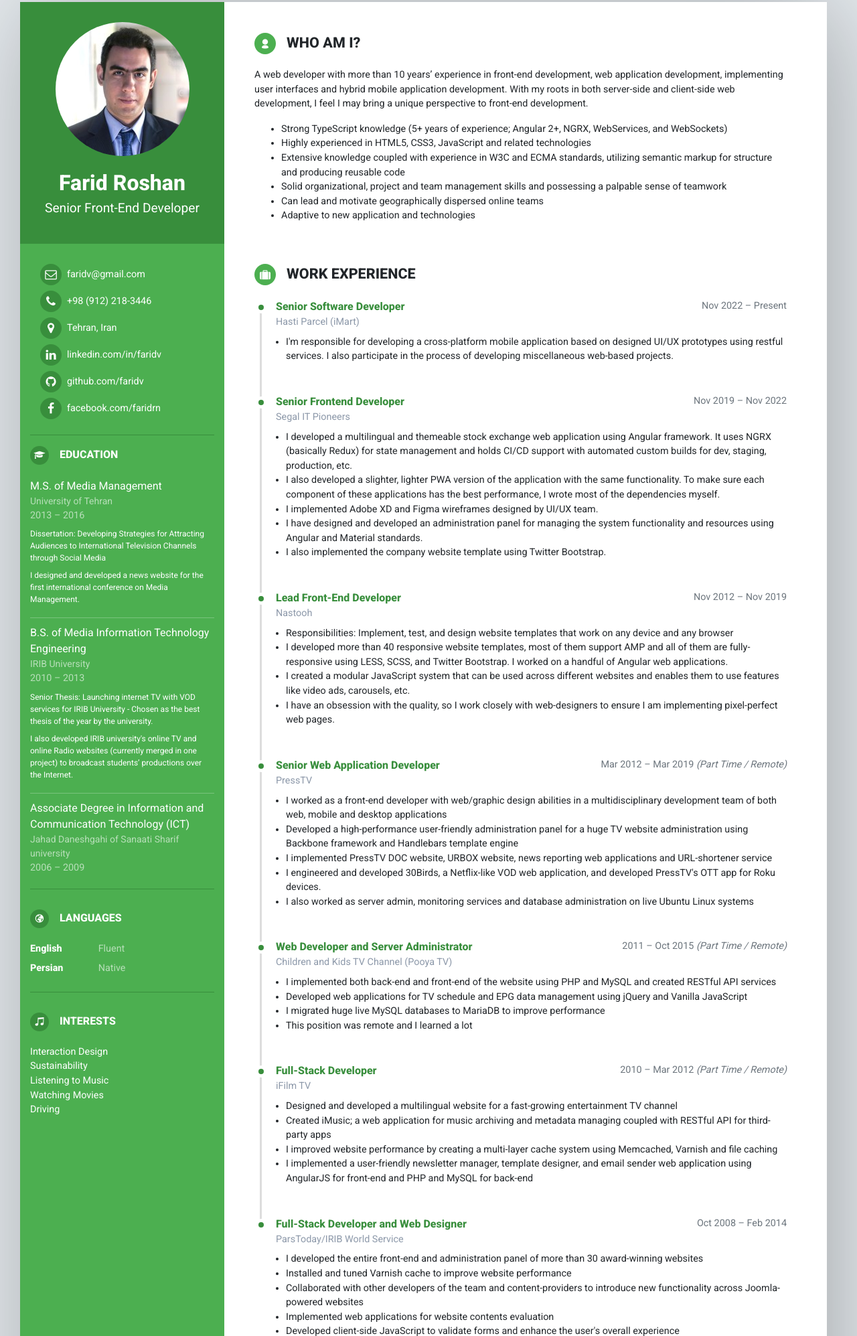
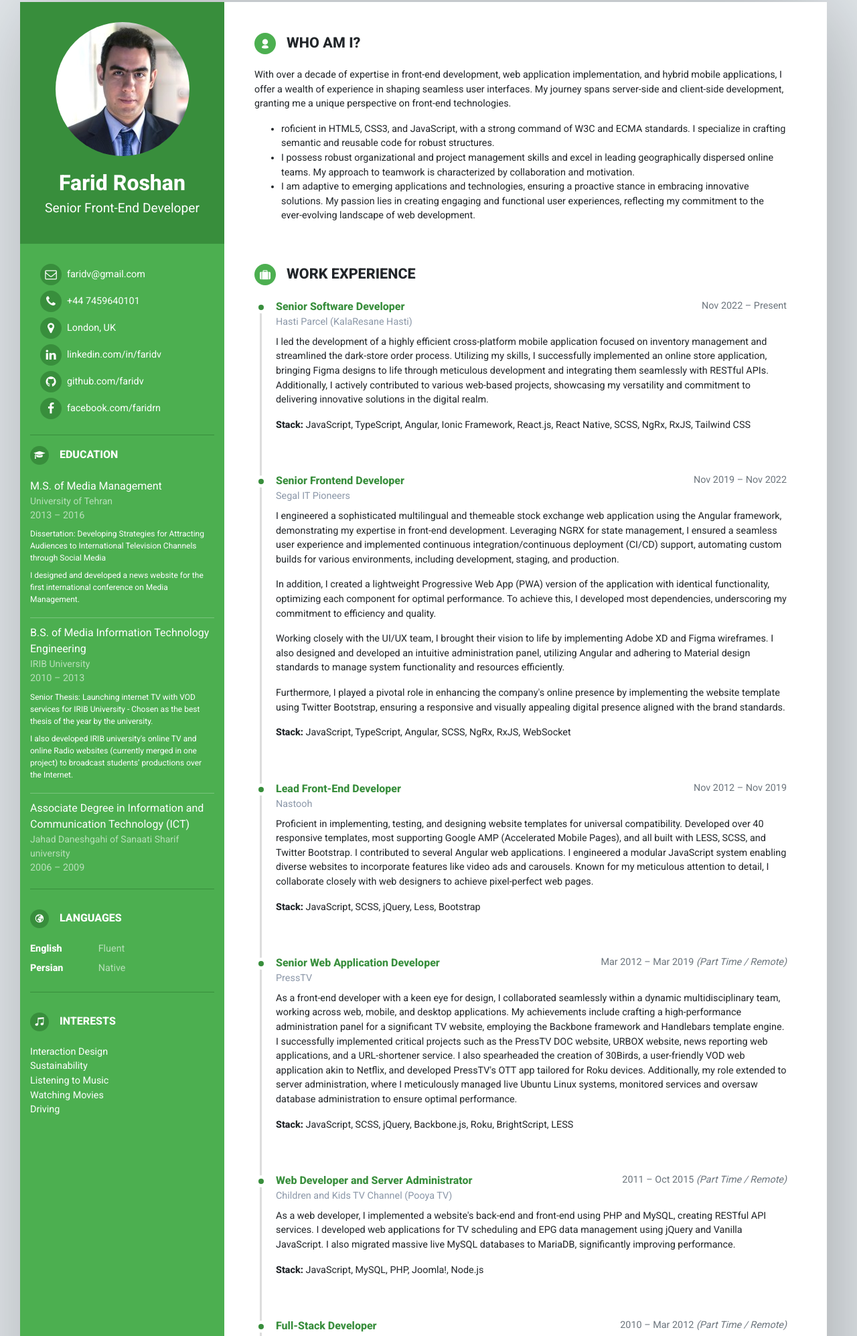
Before and after one commit to faridv/cv, a plain HTML site: page index.html in a window 1280 px wide. Shown: the part 37-2032 px from the top of the page at 67% size. Drawn offline with Linux system fonts and the light colour scheme.

Commit message:
updated entries

```diff
--- a/index.html
+++ b/index.html
@@ -27,10 +27,10 @@
                     <a href="mailto:faridv@gmail.com">faridv@gmail.com</a>
                 </li>
                 <li class="phone">
-                    <a href="tel:+989122183446">+98 (912) 218-3446</a>
+                    <a href="tel:+989122183446">+44 7459640101</a>
                 </li>
                 <li class="address">
-                    Tehran, Iran
+                    London, UK
                 </li>
                 <li class="linkedin">
                     <a href="https://www.linkedin.com/in/faridv/">linkedin.com/in/faridv</a>
@@ -123,15 +123,13 @@
                         <h2>Who Am I?</h2>
                     </header>
                     <div>
-                        <p>A web developer with more than 10 years’ experience in front-end development, web application development, implementing user interfaces and hybrid mobile application development. With my roots in both server-side
-                            and client-side web development, I feel I may bring a unique perspective to front-end development.</p>
+                        <p>With over a decade of expertise in front-end development, web application implementation, and hybrid mobile applications, I offer a wealth of experience in shaping seamless user interfaces. My journey spans
+                            server-side and client-side development, granting me a unique perspective on front-end technologies.</p>
                         <ul>
-                            <li>Strong TypeScript knowledge (5+ years of experience; Angular 2+, NGRX, WebServices, and WebSockets)</li>
-                            <li>Highly experienced in HTML5, CSS3, JavaScript and related technologies</li>
-                            <li>Extensive knowledge coupled with experience in W3C and ECMA standards, utilizing semantic markup for structure and producing reusable code</li>
-                            <li>Solid organizational, project and team management skills and possessing a palpable sense of teamwork</li>
-                            <li>Can lead and motivate geographically dispersed online teams</li>
-                            <li>Adaptive to new application and technologies</li>
+                            <li>roficient in HTML5, CSS3, and JavaScript, with a strong command of W3C and ECMA standards. I specialize in crafting semantic and reusable code for robust structures.</li>
+                            <li>I possess robust organizational and project management skills and excel in leading geographically dispersed online teams. My approach to teamwork is characterized by collaboration and motivation.</li>
+                            <li>I am adaptive to emerging applications and technologies, ensuring a proactive stance in embracing innovative solutions. My passion lies in creating engaging and functional user experiences, reflecting my
+                                commitment to the ever-evolving landscape of web development.</li>
                         </ul>
                     </div>
                 </section>
@@ -145,13 +143,13 @@
                                 <div class="header">
                                     <div class="date">Nov 2022 – Present</div>
                                     <h3 class="position">Senior Software Developer</h3>
-                                    <a href="http://imart.express/" class="company" target="_blank">Hasti Parcel (iMart)</a>
+                                    <a href="http://imart.express/" class="company" target="_blank">Hasti Parcel (KalaResane Hasti)</a>
                                 </div>
                                 <div class="desc">
-                                    <ul>
-                                        <li>I'm responsible for developing a cross-platform mobile application based on designed UI/UX prototypes using restful services. I also participate in the process of developing miscellaneous
-                                            web-based projects.</li>
-                                    </ul>
+                                    <p>I led the development of a highly efficient cross-platform mobile application focused on inventory management and streamlined the dark-store order process. Utilizing my skills, I successfully
+                                        implemented an online store application, bringing Figma designs to life through meticulous development and integrating them seamlessly with RESTful APIs. Additionally, I actively contributed to
+                                        various web-based projects, showcasing my versatility and commitment to delivering innovative solutions in the digital realm.</p>
+                                    <p><strong>Stack:</strong> JavaScript, TypeScript, Angular, Ionic Framework, React.js, React Native, SCSS, NgRx, RxJS, Tailwind CSS</p>
                                 </div>
                             </li>
                             <li>
@@ -161,19 +159,16 @@
                                     <a href="http://segalitp.com" class="company" target="_blank">Segal IT Pioneers</a>
                                 </div>
                                 <div class="desc">
-                                    <ul>
-                                        <li>I developed a multilingual and themeable stock exchange web application using Angular framework. It uses NGRX (basically Redux) for state management and holds CI/CD support with automated custom
-                                            builds for dev, staging, production, etc.
-                                        </li>
-                                        <li>I also developed a slighter, lighter PWA version of the application with the same functionality. To make sure each component of these applications has the best performance, I wrote most of the
-                                            dependencies myself.
-                                        </li>
-                                        <li>I implemented Adobe XD and Figma wireframes designed by UI/UX team.
-                                        </li>
-                                        <li>I have designed and developed an administration panel for managing the system functionality and resources using Angular and Material standards.
-                                        </li>
-                                        <li>I also implemented the company website template using Twitter Bootstrap.</li>
-                                    </ul>
+                                    <p>I engineered a sophisticated multilingual and themeable stock exchange web application using the Angular framework, demonstrating my expertise in front-end development. Leveraging NGRX for state
+                                        management, I ensured a seamless user experience and implemented continuous integration/continuous deployment (CI/CD) support, automating custom builds for various environments, including development,
+                                        staging, and production.</p>
+                                    <p>In addition, I created a lightweight Progressive Web App (PWA) version of the application with identical functionality, optimizing each component for optimal performance. To achieve this, I developed
+                                        most dependencies, underscoring my commitment to efficiency and quality.</p>
+                                    <p>Working closely with the UI/UX team, I brought their vision to life by implementing Adobe XD and Figma wireframes. I also designed and developed an intuitive administration panel, utilizing Angular and
+                                        adhering to Material design standards to manage system functionality and resources efficiently.</p>
+                                    <p>Furthermore, I played a pivotal role in enhancing the company's online presence by implementing the website template using Twitter Bootstrap, ensuring a responsive and visually appealing digital
+                                        presence aligned with the brand standards.</p>
+                                    <p><strong>Stack:</strong> JavaScript, TypeScript, Angular, SCSS, NgRx, RxJS, WebSocket</p>
                                 </div>
                             </li>
                             <li>
@@ -183,14 +178,10 @@
                                     <a href="http://nastooh.ir" class="company" target="_blank">Nastooh</a>
                                 </div>
                                 <div class="desc">
-                                    <ul>
-                                        <li>Responsibilities: Implement, test, and design website templates that work on any device and any browser</li>
-                                        <li>I developed more than 40 responsive website templates, most of them support AMP and all of them are fully-responsive using LESS, SCSS, and Twitter Bootstrap. I worked on a handful of Angular web
-                                            applications.
-                                        </li>
-                                        <li>I created a modular JavaScript system that can be used across different websites and enables them to use features like video ads, carousels, etc.</li>
-                                        <li>I have an obsession with the quality, so I work closely with web-designers to ensure I am implementing pixel-perfect web pages.</li>
-                                    </ul>
+                                    <p>Proficient in implementing, testing, and designing website templates for universal compatibility. Developed over 40 responsive templates, most supporting Google AMP (Accelerated Mobile Pages), and all
+                                        built with LESS, SCSS, and Twitter Bootstrap. I contributed to several Angular web applications. I engineered a modular JavaScript system enabling diverse websites to incorporate features like video
+                                        ads and carousels. Known for my meticulous attention to detail, I collaborate closely with web designers to achieve pixel-perfect web pages.</p>
+                                    <p><strong>Stack:</strong> JavaScript, SCSS, jQuery, Less, Bootstrap</p>
                                 </div>
                             </li>
                             <li>
@@ -200,13 +191,12 @@
                                     <a href="https://www.presstv.ir" class="company" target="_blank">PressTV</a>
                                 </div>
                                 <div class="desc">
-                                    <ul>
-                                        <li>I worked as a front-end developer with web/graphic design abilities in a multidisciplinary development team of both web, mobile and desktop applications</li>
-                                        <li>Developed a high-performance user-friendly administration panel for a huge TV website administration using Backbone framework and Handlebars template engine</li>
-                                        <li>I implemented PressTV DOC website, URBOX website, news reporting web applications and URL-shortener service</li>
-                                        <li>I engineered and developed 30Birds, a Netflix-like VOD web application, and developed PressTV's OTT app for Roku devices.</li>
-                                        <li>I also worked as server admin, monitoring services and database administration on live Ubuntu Linux systems</li>
-                                    </ul>
+                                    <p>As a front-end developer with a keen eye for design, I collaborated seamlessly within a dynamic multidisciplinary team, working across web, mobile, and desktop applications. My achievements include
+                                        crafting a high-performance administration panel for a significant TV website, employing the Backbone framework and Handlebars template engine. I successfully implemented critical projects such as the
+                                        PressTV DOC website, URBOX website, news reporting web applications, and a URL-shortener service. I also spearheaded the creation of 30Birds, a user-friendly VOD web application akin to Netflix, and
+                                        developed PressTV's OTT app tailored for Roku devices. Additionally, my role extended to server administration, where I meticulously managed live Ubuntu Linux systems, monitored services and oversaw
+                                        database administration to ensure optimal performance.</p>
+                                    <p><strong>Stack:</strong> JavaScript, SCSS, jQuery, Backbone.js, Roku, BrightScript, LESS</p>
                                 </div>
                             </li>
                             <li>
@@ -216,12 +206,9 @@
                                     <a href="http://pooyatv.ir" class="company" target="_blank">Children and Kids TV Channel (Pooya TV)</a>
                                 </div>
                                 <div class="desc">
-                                    <ul>
-                                        <li>I implemented both back-end and front-end of the website using PHP and MySQL and created RESTful API services</li>
-                                        <li>Developed web applications for TV schedule and EPG data management using jQuery and Vanilla JavaScript</li>
-                                        <li>I migrated huge live MySQL databases to MariaDB to improve performance</li>
-                                        <li>This position was remote and I learned a lot</li>
-                                    </ul>
+                                    <p>As a web developer, I implemented a website's back-end and front-end using PHP and MySQL, creating RESTful API services. I developed web applications for TV scheduling and EPG data management using
+                                        jQuery and Vanilla JavaScript. I also migrated massive live MySQL databases to MariaDB, significantly improving performance.</p>
+                                    <p><strong>Stack:</strong> JavaScript, MySQL, PHP, Joomla!, Node.js</p>
                                 </div>
                             </li>
                             <li>
@@ -231,12 +218,9 @@
                                     <a href="http://ifilmtv.com" class="company" target="_blank">iFilm TV</a>
                                 </div>
                                 <div class="desc">
-                                    <ul>
-                                        <li>Designed and developed a multilingual website for a fast-growing entertainment TV channel</li>
-                                        <li>Created iMusic; a web application for music archiving and metadata managing coupled with RESTful API for third-party apps</li>
-                                        <li>I improved website performance by creating a multi-layer cache system using Memcached, Varnish and file caching</li>
-                                        <li>I implemented a user-friendly newsletter manager, template designer, and email sender web application using AngularJS for front-end and PHP and MySQL for back-end</li>
-                                    </ul>
+                                    <p>As a web developer, I designed and developed a multilingual website for a fast-growing entertainment TV channel. I also created iMusic, a web application for music archiving and metadata managing
+                                        coupled with RESTful API for third-party apps. To improve website performance, I made a multi-layer cache system using Memcached, Varnish, and file caching. Additionally, I implemented a user-friendly
+                                        newsletter manager, template designer, and email sender web application using AngularJS for front-end and PHP and MySQL for back-end.</p>
                                 </div>
                             </li>
                             <li>
@@ -246,15 +230,10 @@
                                     <a href="https://parstoday.com" class="company" target="_blank">ParsToday/IRIB World Service</a>
                                 </div>
                                 <div class="desc">
-                                    <ul>
-                                        <li>I developed the entire front-end and administration panel of more than 30 award-winning websites</li>
-                                        <li>Installed and tuned Varnish cache to improve website performance</li>
-                                        <li>Collaborated with other developers of the team and content-providers to introduce new functionality across Joomla-powered websites</li>
-                                        <li>Implemented web applications for website contents evaluation</li>
-                                        <li>Developed client-side JavaScript to validate forms and enhance the user's overall experience</li>
-                                        <li>I Implemented a mobile application using Apache Cordova / PhoneGap</li>
-                                        <li>I also assisted the database development team with modifications to database schemas and the development of SQL scripts, queries, etc.</li>
-                                    </ul>
+                                    <p>I developed the entire front-end and administration panel of over 30 award-winning websites. Installed and tuned Varnish cache to improve website performance. Collaborated with other developers of the
+                                        team and content providers to introduce new functionality across Joomla-powered websites. Implemented web applications for website content evaluation and developed client-side JavaScript to validate
+                                        forms and enhance the user’s overall experience. Additionally, I implemented a mobile application using Apache Cordova / PhoneGap. I assisted the database development team with modifications to
+                                        database schemas and the development of SQL scripts, queries, etc.</p>
                                 </div>
                             </li>
                         </ul>
@@ -268,7 +247,24 @@
                         <ul>
                             <li>
                                 <div class="header">
-                                    <div class="date">Aug 2018 – Present</div>
+                                    <div class="date">Sep 2021 – Present</div>
+<!--                                    <a href="https://iribu.ac.ir/inter" class="company" target="_blank">Teaching at IRIB University</a>-->
+                                    <h3 class="position">Teaching at IRIB University</h3>
+                                </div>
+                                <figure>
+                                    <a href="https://iribu.ac.ir/inter">
+                                        <img src="./img/projects/classroom.jpg" alt="Teaching at IRIB University"/>
+                                    </a>
+                                </figure>
+                                <div class="desc">
+                                    <p>Taught graduate-level courses in Multimedia Production and Advanced Multimedia at IRIB University over four semesters. The courses covered multimedia history and technologies, UI/UX design principles,
+                                        and advanced digital audio and video production and analysis techniques. I gained valuable experience developing course curricula, lecturing, and mentoring master students in multimedia and production
+                                        skills. The students produced diverse multimedia projects applying concepts learned in class.</p>
+                                </div>
+                            </li>
+                            <li>
+                                <div class="header">
+                                    <div class="date">Aug 2018 – Oct 2023</div>
                                     <h3 class="position">Founder and Developer</h3>
                                     <a href="https://github.com/faridv/hop" class="company" target="_blank">HOP: HbbTV Open Platform</a>
                                 </div>
@@ -313,7 +309,7 @@
                                 </figure>
                                 <div class="desc">
                                     <p>I developed a multilingual and highly customizable cryptocurrency exchange
-                                        platform. In this project, I used Angular 5, later updated it to Angular 6, and used RESTful services from a multi-layer MVC.net back-end. I also used SCSS and Bootstrap for styling. Although the
+                                        platform. In this project, I used Angular franework, and used RESTful services from a multi-layer MVC.net back-end. I also used SCSS and Bootstrap for styling. Although the
                                         project was canceled before launch due to financial issues, the beta version of the application was ready at that time. We used Microsoft TFS for managing the project development and the team of
                                         developers/designers.</p>
                                 </div>
@@ -363,18 +359,18 @@
                             <dt class="col-12 col-sm-3">Languages</dt>
                             <dd class="col-12 col-sm-9">JavaScript, TypeScript, CSS, SCSS, LESS, HTML, PHP</dd>
                             <dt class="col-12 col-sm-3">Frameworks</dt>
-                            <dd class="col-12 col-sm-9">Angular 2+, BackboneJS, Vue, Slim Framework</dd>
+                            <dd class="col-12 col-sm-9">Angular 2+, React, React Native, Ionic</dd>
                             <dt class="col-12 col-sm-3">Libraries</dt>
-                            <dd class="col-12 col-sm-9">jQuery, jQuery UI, Twitter Bootstrap, UnderscoreJS, Handlebars</dd>
+                            <dd class="col-12 col-sm-9">Tailwind CSS, jQuery, Twitter Bootstrap, UnderscoreJS, Handlebars</dd>
                             <dt class="col-12 col-sm-3">Databases</dt>
                             <dd class="col-12 col-sm-9">MySQL, Redis, Memcached, MongoDB</dd>
-                            <dt class="col-12 col-sm-3">Source Control</dt>
-                            <dd class="col-12 col-sm-9">Git (GitHub, GitLab), Subversion SVN, Microsoft TFS</dd>
-                            <dt class="col-12 col-sm-3">Server Administration</dt>
-                            <dd class="col-12 col-sm-9">Ubuntu Linux, CentOS Linux, Microsoft Window Server</dd>
-                            <dt class="col-12 col-sm-3">Design Tools</dt>
-                            <dd class="col-12 col-sm-9">Adobe Photoshop, Adobe XD, Adobe Illustrator, Figma, Sketch, Adobe Flash</dd>
-                            <dd class="col-12">I'm also experienced in responsive web design, progressive web applications, SEO standards, and Single-page web applications (SPA).</dd>
+<!--                            <dt class="col-12 col-sm-3">Source Control</dt>-->
+<!--                            <dd class="col-12 col-sm-9">Git (GitHub, GitLab), Subversion SVN, Microsoft TFS</dd>-->
+<!--                            <dt class="col-12 col-sm-3">Server Administration</dt>-->
+<!--                            <dd class="col-12 col-sm-9">Ubuntu Linux, CentOS Linux, Microsoft Window Server</dd>-->
+<!--                            <dt class="col-12 col-sm-3">Design Tools</dt>-->
+<!--                            <dd class="col-12 col-sm-9">Adobe Photoshop, Adobe XD, Adobe Illustrator, Figma, Sketch, Adobe Flash</dd>-->
+<!--                            <dd class="col-12">I'm also experienced in responsive web design, progressive web applications, SEO standards, and Single-page web applications (SPA).</dd>-->
                         </dl>
                     </div>
                 </section>
```
Also changed, not shown: img/projects/classroom.jpg (added).
